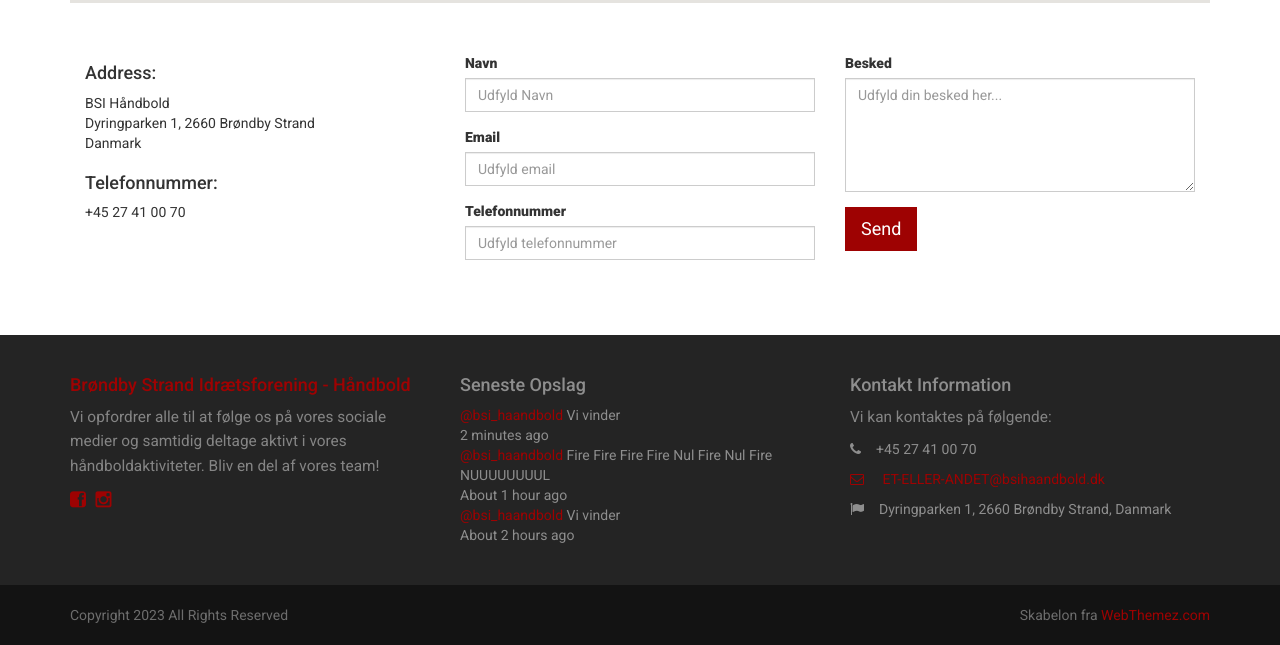
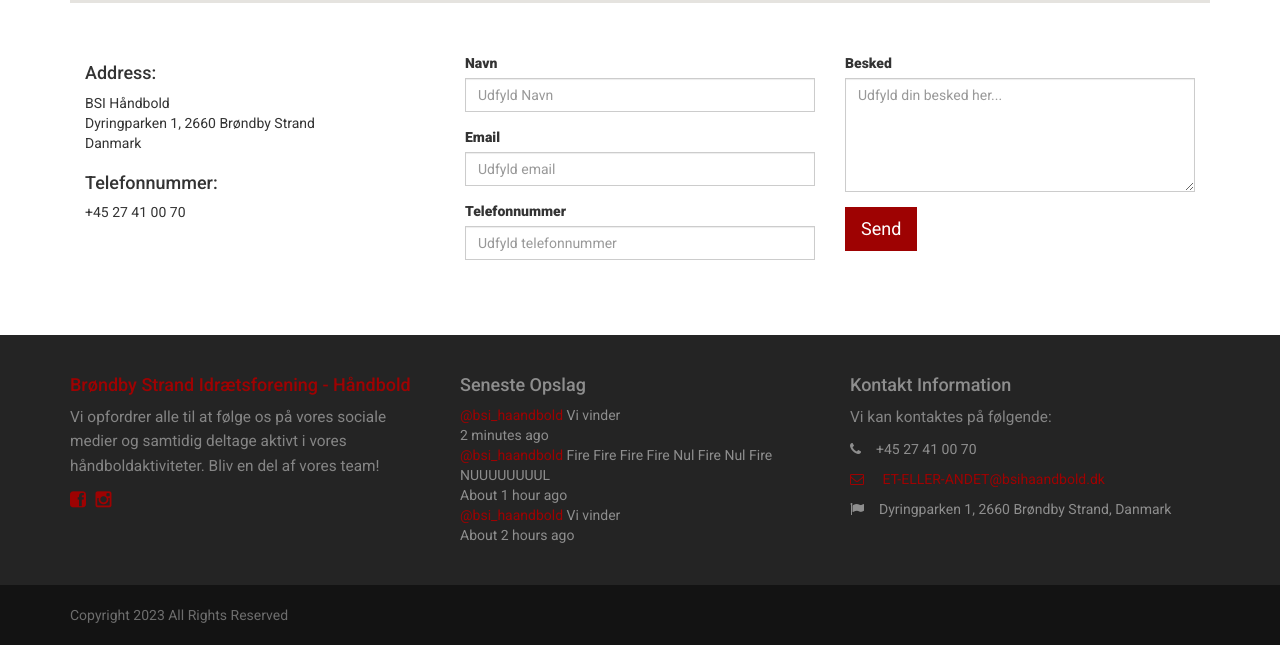
Before and after one commit to SadlifeCaw/BSI_Haandbold, a website: page src/index.html in a window 1280 px wide. Shown: the part 2932-3577 px from the top of the page. Drawn offline with Linux system fonts and the light colour scheme.

Commit message:
Rights removed

```diff
--- a/src/index.html
+++ b/src/index.html
@@ -11,7 +11,7 @@
     <![endif]-->
 	<title>BSI Håndbold</title>
 	<meta name="description" content="">
-	<meta name="author" content="webThemez">
+	<meta name="author" content="Casper Wassar Skourup">
     <!--[if lt IE 9]>
         <script src="http://html5shim.googlecode.com/svn/trunk/html5.js"></script>
     <![endif]-->
@@ -497,7 +497,7 @@
      <div class="container">
       <div class="row">
         <div class="col-sm-12">
-            Copyright 2023 All Rights Reserved         <div class="pull-right">Skabelon fra <a href="http://webThemez.com"> WebThemez.com</a></div>
+            Copyright 2023 All Rights Reserved         <!--/<div class="pull-right">Skabelon fra <a href="http://webThemez.com"> WebThemez.com</a></div> -->
         </div>
       </div>  <!-- / .row -->
     </div>
```
